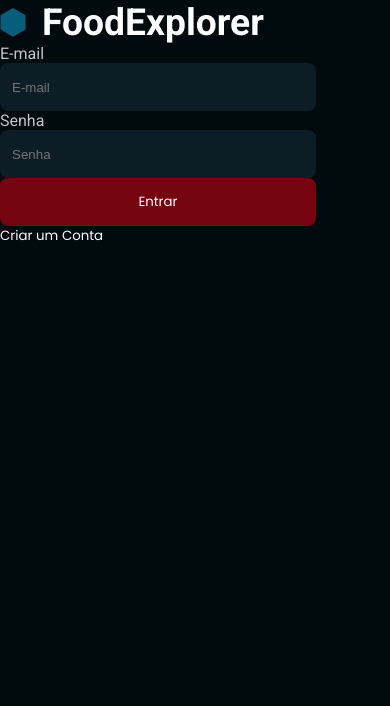
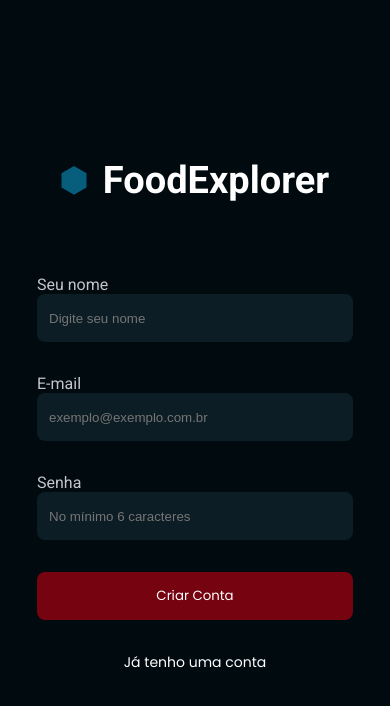
Before and after one commit to rheineck/FoodExplorer, a React (Vite) app in the folder web/: page / in a window 390 px wide. Shown: the top 706 px of the page. Built offline with nearby package versions, Linux system fonts and the light colour scheme.

Commit message:
sign in and up pages done (mobile)

```diff
--- a/web/src/components/Button/styles.js
+++ b/web/src/components/Button/styles.js
@@ -5,11 +5,5 @@ export const Container = styled.button`
   border-radius: 8px;
   width: 316px;
   height: 48px;
-  color: ${({ theme }) => theme.COLORS.LIGHT_100};
-  background: ${({ theme }) => theme.COLORS.TOMATO_100};
-
-  &:hover {
-    background: ${({ theme }) => theme.COLORS.TOMATO_400};
-  }
 
 `
--- a/web/src/components/ButtonText/index.jsx
+++ b/web/src/components/ButtonText/index.jsx
@@ -3,9 +3,7 @@ import { Container } from './styles'
 export function ButtonText({ title, ...rest }) {
   return (
     <Container {...rest}>
-      <button>
         {title}
-      </button>
     </Container>
   )
 }
--- a/web/src/components/ButtonText/styles.js
+++ b/web/src/components/ButtonText/styles.js
@@ -1,9 +1,12 @@
 import styled from "styled-components";
 
-export const Container = styled.div`
-  button {
-    border: none;
-    background: none;
-    color: ${({ theme }) => theme.COLORS.LIGHT_100};
-  }
+export const Container = styled.a`
+  display: flex;
+  background: none;
+  border: none;
+  text-decoration: none;
+
+  font-size: 1.4rem;
+  margin-top: 3.2rem;
+
 `
--- a/web/src/main.jsx
+++ b/web/src/main.jsx
@@ -5,13 +5,13 @@ import { ThemeProvider } from 'styled-components'
 
 import theme from './styles/theme'
 
-import { SingIn } from './pages/SingIn'
+import { SignUp } from './pages/SignUp'
 
 ReactDOM.createRoot(document.getElementById('root')).render(
   <React.StrictMode>
     <ThemeProvider theme={theme}>
     <GlobalStyles />
-      <SingIn/>
+      <SignUp/>
     </ThemeProvider>
   </React.StrictMode>,
 )
--- a/web/src/pages/SingIn/index.jsx
+++ b/web/src/pages/SignIn/index.jsx
@@ -23,7 +23,7 @@ export function SingIn() {
         title="Entrar"
       />
       <ButtonText
-        title="Criar um Conta"
+        title="Criar uma Conta"
       />
     </Container>
   )
--- a/web/src/pages/SingIn/styles.js
+++ b/web/src/pages/SignIn/styles.js
@@ -1,14 +1,29 @@
 import styled from 'styled-components'
 
 export const Container = styled.div`
+  height: 100vh;
+
+  margin: 15.8rem 6.5rem;
+  display: flex;
+  flex-direction: column;
+  align-items: center;
+
+
 `
 
 export const Form = styled.form`
+  margin-top: 7.3rem;
+
+  input {
+    margin-bottom: 3.2rem;
+  }
+
   span {
     font-family: 'Roboto';
     font-weight: 400;
-    font-size: 16px;
+    font-size: 1.6rem;
+    margin-bottom: 8px;
 
     color: ${({ theme }) => theme.COLORS.LIGHT_400};
- }
+  }
 `
--- /dev/null
+++ b/web/src/pages/SignUp/index.jsx
@@ -0,0 +1,34 @@
+import { Container, Form } from "./styles";
+
+import { Brand } from "../../components/Brand";
+import { Input } from "../../components/Input";
+import { Button } from "../../components/Button";
+import { ButtonText } from "../../components/ButtonText"
+
+export function SignUp() {
+  return (
+    <Container>
+    <Brand />
+    <Form>
+      <span>Seu nome</span>
+      <Input
+        placeholder="Digite seu nome"
+      />
+      <span>E-mail</span>
+      <Input
+        placeholder="exemplo@exemplo.com.br"
+      />
+      <span>Senha</span>
+      <Input
+        placeholder="No mínimo 6 caracteres"
+      />
+    </Form>
+    <Button
+      title="Criar Conta"
+    />
+    <ButtonText
+      title="Já tenho uma conta"
+    />
+  </Container>
+  )
+}
--- /dev/null
+++ b/web/src/pages/SignUp/styles.js
@@ -0,0 +1,29 @@
+import styled from 'styled-components'
+
+export const Container = styled.div`
+  height: 100vh;
+
+  margin: 15.8rem 6.5rem;
+  display: flex;
+  flex-direction: column;
+  align-items: center;
+
+
+`
+
+export const Form = styled.form`
+  margin-top: 7.3rem;
+
+  input {
+    margin-bottom: 3.2rem;
+  }
+
+  span {
+    font-family: 'Roboto';
+    font-weight: 400;
+    font-size: 1.6rem;
+    margin-bottom: 8px;
+
+    color: ${({ theme }) => theme.COLORS.LIGHT_400};
+  }
+`
--- a/web/src/styles/global.js
+++ b/web/src/styles/global.js
@@ -7,9 +7,12 @@ export default createGlobalStyle`
     box-sizing: border-box;
   }
 
+  :root {
+    font-size: 62.5%;
+  }
+
   body {
     background:  ${({ theme }) => theme.COLORS.DARK_400};
-    /* background: #fff; */
 
     -webkit-font-smoothing: antialiased;
   }
@@ -25,16 +28,22 @@ export default createGlobalStyle`
   button, a {
     cursor: pointer;
     transition: filter 0.2s;
+    color: ${({ theme }) => theme.COLORS.LIGHT_100};
   }
 
-  button:hover, a:hover {
+  button {
+    background: ${({ theme }) => theme.COLORS.TOMATO_100};
+  }
+
+  button:hover {
     filter: brightness(0.9);
+    background: ${({ theme }) => theme.COLORS.TOMATO_400};
   }
 
   h1 {
     font-weight: 700;
     color: ${({ theme }) => theme.COLORS.LIGHT_100};
-    font-size: 37.2431px;
+    font-size: 3.8rem;
   }
 
 `
```
